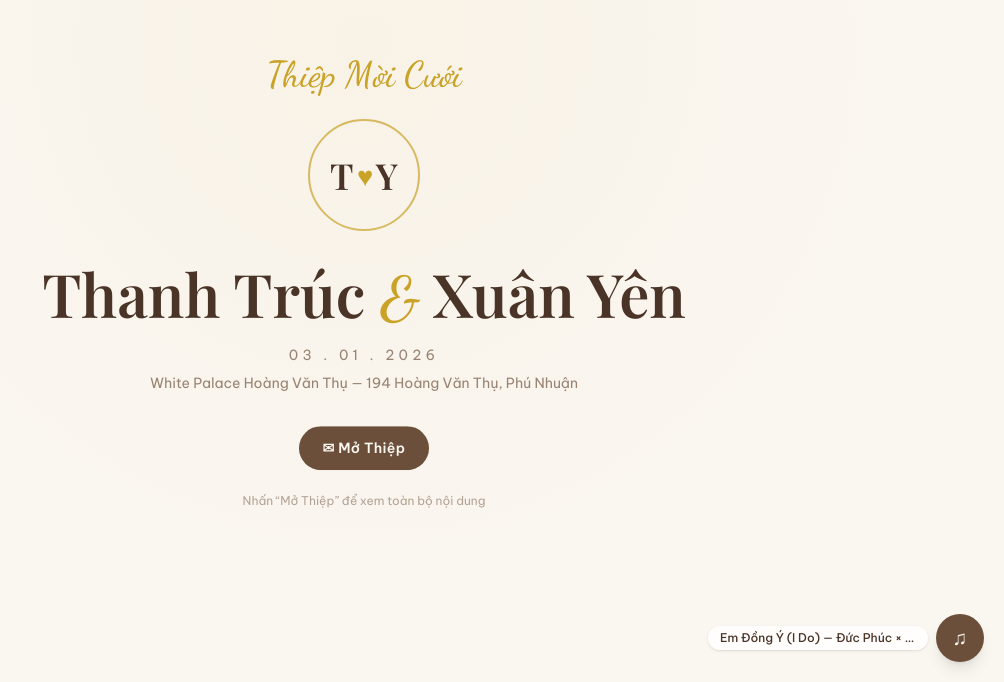
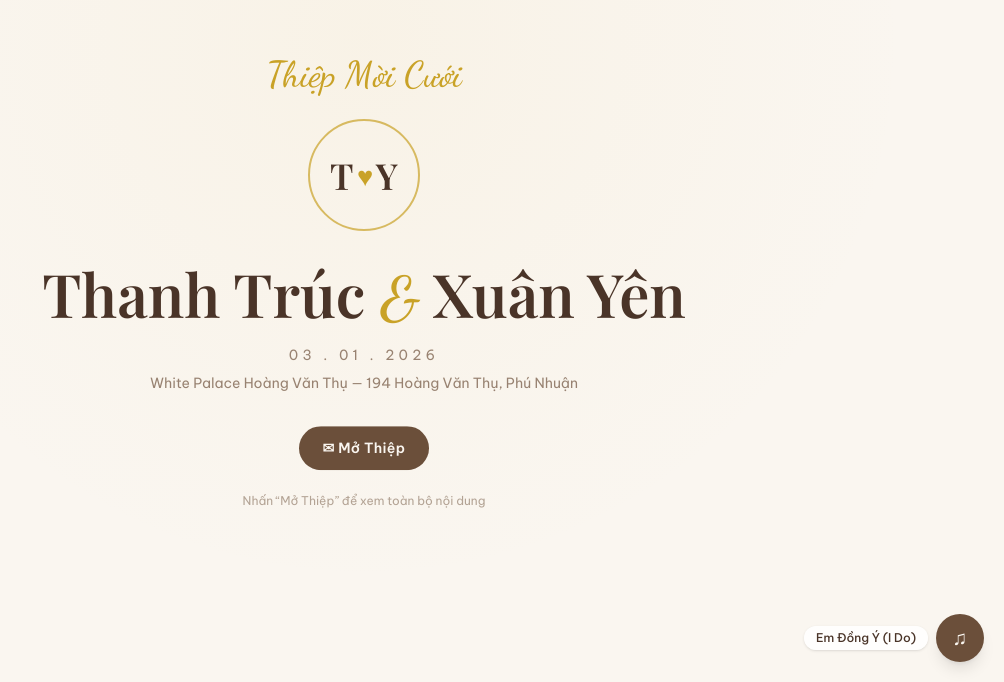
Before and after one commit to dxyen/online-wedding-invitation, a React (Vite) app in the folder frontend/: page /w/1 in a window 1280 px wide. Shown: the part 118-800 px from the top of the page, without its empty margins (276-1280 px from the left). Built offline with nearby package versions, Linux system fonts and the light colour scheme; no server answers; a web font is replaced by a local one.

Commit message:
Sync song label with app: 'Em Đồng Ý (I Do)' (drop artist suffix)

```diff
--- a/frontend/src/components/MusicToggle.tsx
+++ b/frontend/src/components/MusicToggle.tsx
@@ -5,7 +5,7 @@ import { forwardRef, useCallback, useEffect, useImperativeHandle, useRef, useSta
 // Phát bằng thẻ <audio> có sẵn của trình duyệt, không dùng WebAudio.
 export const MUSIC_START_SECONDS = 16
 const MUSIC_SRC = '/audio/em-dong-y-i-do.mp3'
-const SONG_LABEL = 'Em Đồng Ý (I Do) — Đức Phúc × 911'
+const SONG_LABEL = 'Em Đồng Ý (I Do)';
 
 export interface MusicToggleHandle {
   /** Bắt đầu phát từ giây 16. Gọi trong cử chỉ người dùng (bấm "Mở Thiệp") để trình duyệt cho phép phát. */
```
